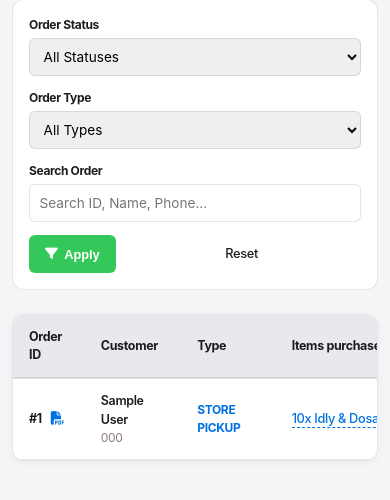
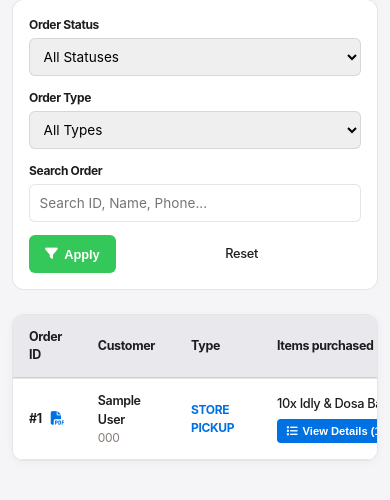
Before and after one commit to leoxurDev/SMK-Maavu-Kadai, a Django app: page /admin-dashboard/ in a window 390 px wide. Shown: the part 257-757 px from the top of the page. Run offline with Django 4.2, Linux system fonts and the light colour scheme; a user stored in the database is signed in; data comes from the database, SQL or seed files in the repository; tables that the repository leaves empty hold one stand-in row (values such as "Sample post"); parts of the project's set-up code (start-up, migrations or seed data) failed here and were passed over; some libraries are stand-ins or nearby versions.

Commit message:
Enhance Items Purchased display in live orders table with explicit View Details button for mobile & desktop

```diff
--- a/templates/shop/partials/admin_order_row.html
+++ b/templates/shop/partials/admin_order_row.html
@@ -31,8 +31,16 @@
             </div>
         {% endif %}
     </td>
-    <td style="padding: 0.8rem 1rem; font-size: 0.8rem; max-width: 250px; overflow: hidden; text-overflow: ellipsis; white-space: nowrap; cursor: pointer; color: var(--accent-color); font-weight: 500; transition: color 0.2s;"
-        title="Click to view full list"
+    <td style="padding: 0.8rem 1rem; font-size: 0.8rem; min-width: 180px;">
+        <div style="display: flex; flex-direction: column; gap: 0.4rem;">
+            <div style="color: var(--text-primary); font-weight: 500; line-height: 1.3;">
+                {% for item in order.items.all %}
+                    <span style="display: inline-block;">{{ item.quantity }}x {{ item.product.name_en }}{% if item.price_slab %} ({{ item.price_slab.quantity_value }}{{ item.price_slab.quantity_unit }}){% endif %}{% if not forloop.last %}, {% endif %}</span>
+                {% endfor %}
+            </div>
+            <button type="button"
+                    class="btn-primary"
+                    style="height: 24px; width: fit-content; font-size: 0.7rem; padding: 0 0.6rem; background-color: var(--accent-color); color: white; border-radius: 4px; border: none; cursor: pointer; display: inline-flex; align-items: center; gap: 0.3rem; font-weight: 600;"
                     @click="activeItemsOrder = {
                         id: {{ order.id }},
                         items: [
@@ -40,17 +48,15 @@
                             {
                                 quantity: {{ item.quantity }},
                                 name: '{{ item.product.name_en|escapejs }}',
-                    weight: '{{ item.price_slab.quantity_value }}{{ item.price_slab.quantity_unit|escapejs }}',
+                                weight: '{% if item.price_slab %}{{ item.price_slab.quantity_value }}{{ item.price_slab.quantity_unit|escapejs }}{% elif item.selected_unit %}{{ item.quantity_or_weight }}{{ item.selected_unit|escapejs }}{% endif %}',
                                 subtotal: '{{ item.subtotal|floatformat:2 }}'
                             }{% if not forloop.last %},{% endif %}
                             {% endfor %}
                         ]
                     }">
-        <span style="border-bottom: 1px dashed var(--accent-color); padding-bottom: 1px;">
-            {% for item in order.items.all %}
-                {{ item.quantity }}x {{ item.product.name_en }}{% if not forloop.last %}, {% endif %}
-            {% endfor %}
-        </span>
+                <i class="fa-solid fa-list"></i> View Details ({{ order.items.count }})
+            </button>
+        </div>
     </td>
     <td style="padding: 0.8rem 1rem; font-weight: 700; color: var(--dark-brown);">₹{{ order.total_amount|floatformat:2 }}</td>
     <td style="padding: 0.8rem 1rem;">
```
Lines whose indentation alone changed are shown as unchanged.
